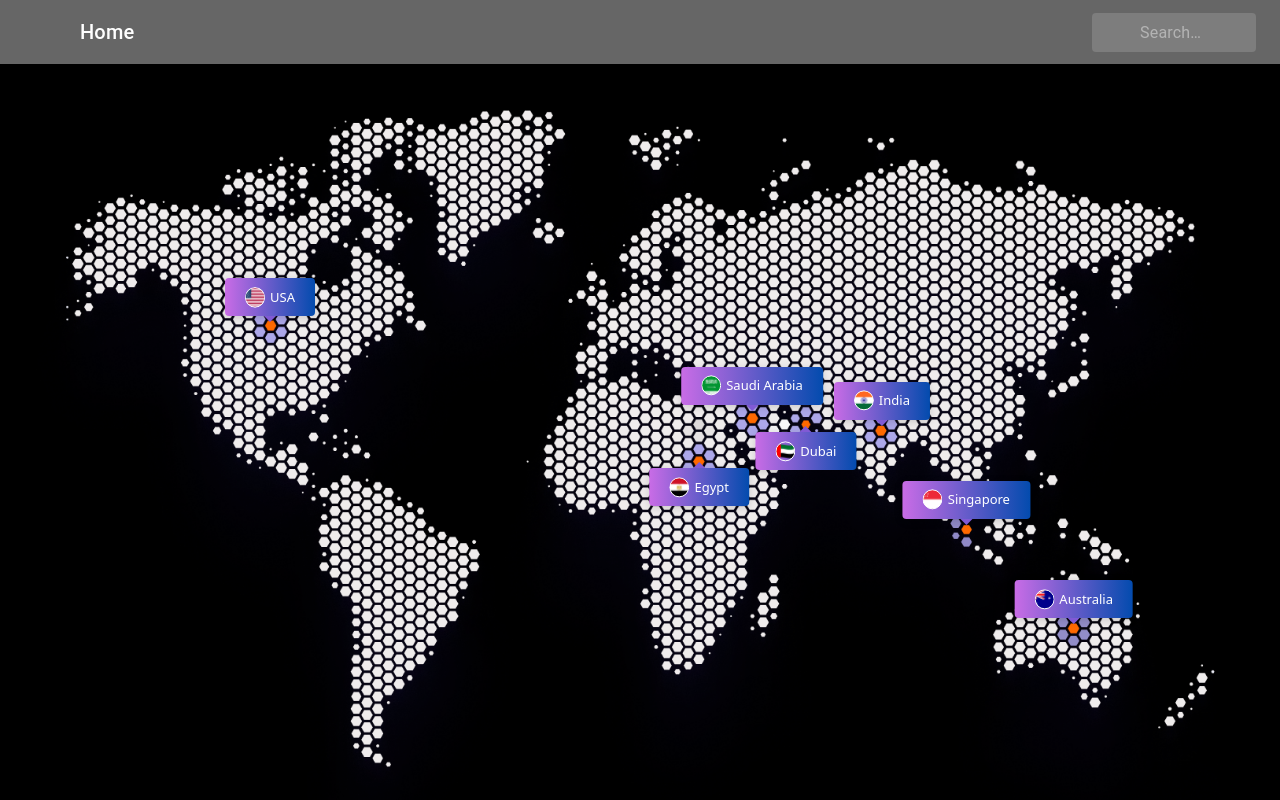
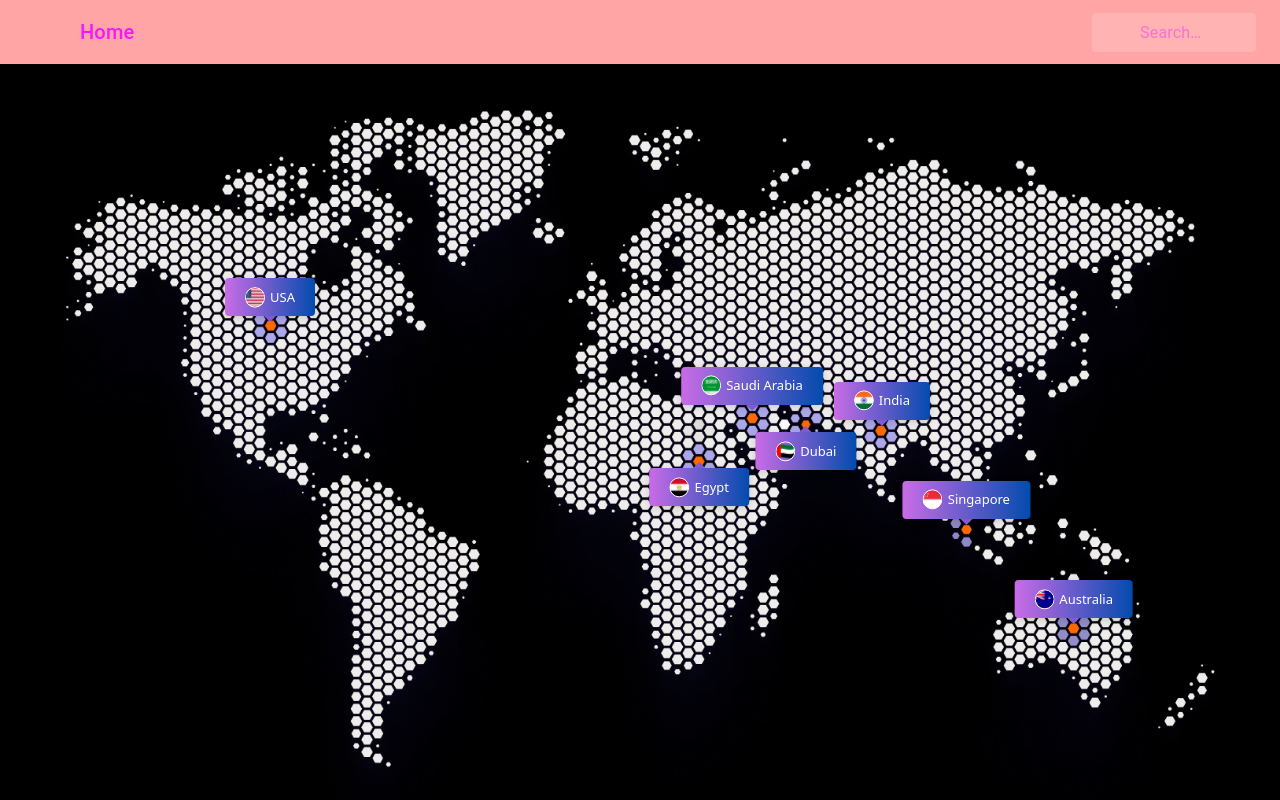
Before and after one commit to Gopiraj2306/maptask-react, a React (Vite) app: page / in a window 1280 px wide. Shown: the top 800 px of the page. Built offline with nearby package versions, Linux system fonts and the light colour scheme; some icons are missing.

Commit message:
color changes

```diff
--- a/src/components/material.jsx
+++ b/src/components/material.jsx
@@ -55,7 +55,7 @@
 export default function SearchAppBar() {
   return (
     <Box sx={{ flexGrow: 1 }}>
-      <AppBar position="fixed"  sx={{ backgroundColor: '#666666' }}>
+      <AppBar position="fixed"  sx={{ backgroundColor: '#ffa5a5ff',color: '#f318ffff' }}>
         <Toolbar>
           <IconButton
             size="large"
```
